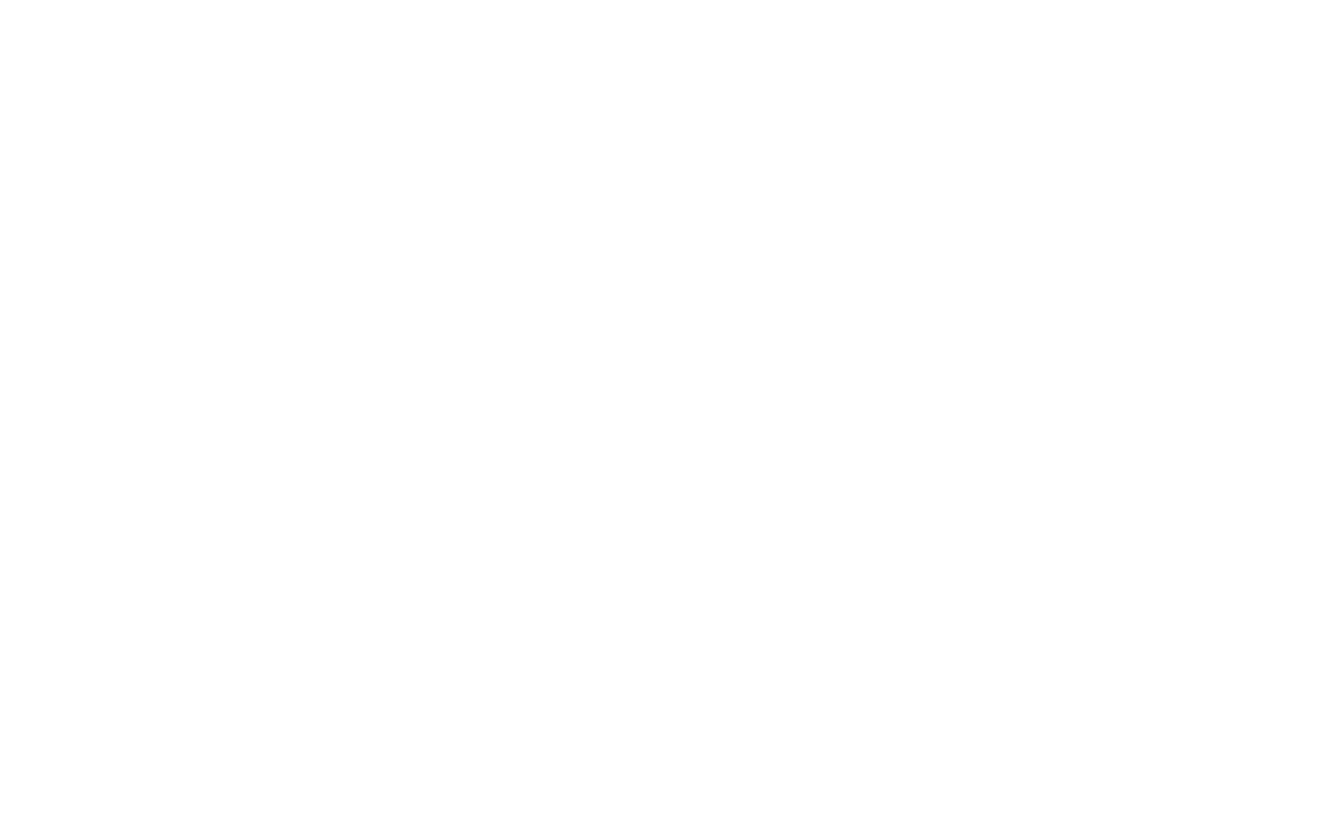
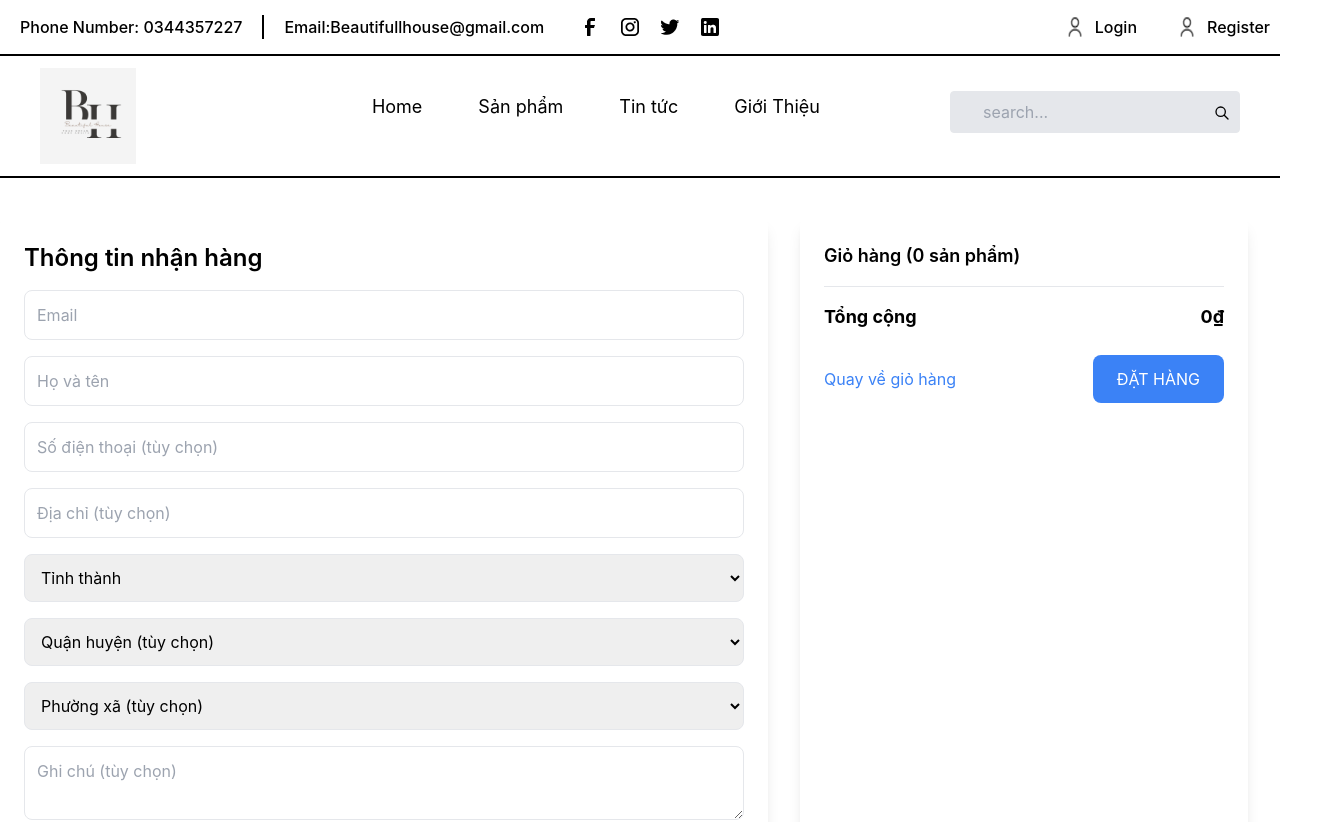
Before and after one commit to Jerry291299/FEDATN, a React (Create React App) app: page /order in a window 1280 px wide. Before the commit this address had no page. Shown: the top 822 px of the page, 1322 px wide, since content can reach past the window. Before the commit the page ends 800 px from the top, so only its background shows below. Built offline with nearby package versions, Linux system fonts and the light colour scheme.

Commit message:
add order form with logic cart

```diff
--- a/src/App.tsx
+++ b/src/App.tsx
@@ -21,6 +21,7 @@ import Tintuc from "./components/tintuc";
 import Tintucdetail from "./components/tintucdetail";
 import Gioithieu from "./components/gioithieu";
 import SearchResults from "./components/SearchResults";
+import OrderPayment from "./components/OrderPayment";
 
 function App() {
   return (
@@ -45,7 +46,7 @@ function App() {
           <Route path="/tintuc" element={<Tintuc />} />
           <Route path="/tintuc/:id" element={<Tintucdetail />} />
           <Route path="/gioithieu" element={<Gioithieu />} />
-
+          <Route path="/order" element={<OrderPayment />} />
           <Route
             path="/admin"
             element={
@@ -59,6 +60,7 @@ function App() {
             <Route path="Listcategory" element={<Listcategory />} />
             <Route path="addcategory" element={<Addcategory />} />
             <Route path="users" element={<Users />} />
+
             <Route path="dashboard/update/:id" Component={Update}></Route>
             <Route
               path="Listcategory/updatecategory/:id"
--- a/src/components/OrderPayment.tsx
+++ b/src/components/OrderPayment.tsx
@@ -1,15 +1,44 @@
-import React from 'react';
+import React, { useEffect, useState } from "react";
+import Header from "./Header";
+import Footer from "./Footer";
+import { getCartByID } from "../service/cart";
+import { CartItem } from "../interface/cart";
+import { NavLink } from "react-router-dom";
+
 
 function OrderPayment() {
+  const [cartItems, setCartItems] = useState<CartItem[]>([]);
+ const [user, setUser] = useState<{
+    info: { role: string; email: string; id: string };
+    id: string;
+  } | null>(null);
 
+  useEffect(() => {
+    const userData = sessionStorage.getItem("user");
+    if (userData) {
+      const { id } = JSON.parse(userData);
+      setUser(id);
+      fetchCartData(id);
+    }
+  }, []);
 
+  const fetchCartData = async (userId: string) => {
+    try {
+      const data = await getCartByID(userId);
+      if (data) {
+        setCartItems(data.items);
+      }
+    } catch (error) {
+      console.error("Error fetching cart data:", error);
+    }
+  };
 
   return (
-    <div className="flex  py-10">
+    <>
+    <Header/>
+    <div className="flex py-10">
       <div className="w-full max-w-3xl bg-white p-6 rounded-lg shadow-lg">
         <h2 className="text-2xl font-semibold mb-4">Thông tin nhận hàng</h2>
-
-        {/* Shipping Information Form */}
         <div className="space-y-4">
           <input
             type="email"
@@ -74,60 +103,45 @@ function OrderPayment() {
             className="w-full border rounded-lg p-3"
           ></textarea>
         </div>
-
-        {/* Payment and Order Summary */}
-
       </div>
 
       <div className="w-full max-w-md mx-auto bg-white p-6 rounded-lg shadow-lg">
-      <h2 className="text-lg font-semibold mb-4">Đơn hàng (1 sản phẩm)</h2>
+        <h2 className="text-lg font-semibold mb-4">Giỏ hàng ({cartItems.length} sản phẩm)</h2>
 
-      {/* Product Information */}
-      <div className="flex items-center justify-between mb-4">
+        {/* Cart Items Display */}
+        {cartItems.map((item) => (
+          <div key={item.productId} className="flex items-center justify-between mb-4">
             <div className="flex items-center">
               <img
-            src="product_image_url" // Replace with actual image URL
-            alt="Product"
+                src={item.img}
+                alt={item.name}
                 className="w-16 h-16 rounded-md mr-4"
               />
-          <span>PG UNLEASHED 1/60 RX-78-2 GUNDAM</span>
+              <span>{item.name}</span>
             </div>
-        <span className="font-semibold">6.000.000₫</span>
+            <span className="font-semibold">{item.price}₫ x {item.quantity}</span>
           </div>
+        ))}
 
-      {/* Discount Code Input */}
-      <div className="flex items-center mb-4">
-        <input
-          type="text"
-          placeholder="Nhập mã giảm giá"
-          className="border p-2 rounded-lg w-full mr-2"
-        />
-        <button className="bg-blue-500 text-white px-4 py-2 rounded-lg">Áp dụng</button>
-      </div>
-
-      {/* Price Details */}
+        {/* Total Calculation */}
         <div className="border-t pt-4 space-y-2">
-        <div className="flex justify-between">
-          <span>Tạm tính</span>
-          <span>6.000.000₫</span>
-        </div>
-        <div className="flex justify-between">
-          <span>Phí vận chuyển</span>
-          <span>-</span>
-        </div>
           <div className="flex justify-between font-bold text-lg">
             <span>Tổng cộng</span>
-          <span>6.000.000₫</span>
+            <span>
+              {cartItems.reduce((total, item) => total + (item.price ?? 0) * (item.quantity ?? 1), 0)}₫
+            </span>
           </div>
         </div>
 
-      {/* Action Buttons */}
+        {/* Action Button */}
         <div className="mt-6 flex justify-between items-center">
-        <a href="#" className="text-blue-500">Quay về giỏ hàng</a>
+          <NavLink to={`/Cart/${user?.id}`} className="text-blue-500">Quay về giỏ hàng</NavLink>
           <button className="bg-blue-500 text-white px-6 py-3 rounded-lg">ĐẶT HÀNG</button>
         </div>
       </div>
     </div>
+    <Footer/>
+    </>
   );
 }
 
--- a/src/components/ProductDetail.tsx
+++ b/src/components/ProductDetail.tsx
@@ -16,7 +16,7 @@ import anh16 from "./img/sofa4.jpeg";
 
 type Props = {};
 
-const ProductDetail: React.FC<Props> = () => {
+const ProductDetail= () => {
   const { id } = useParams();
   const [products, setProduct] = useState<Iproduct | undefined>(undefined);
   const Globalstate = useContext(Cartcontext);
--- a/src/components/cart/cart.tsx
+++ b/src/components/cart/cart.tsx
@@ -179,7 +179,7 @@ const Cart = () => {
 
             <div className="space-y-4">
               <NavLink
-                to={"/#"}
+                to={"/order"}
                 className="block w-full py-3 font-semibold text-center text-white bg-blue-600 rounded-lg hover:bg-blue-700 transition duration-200"
               >
                 Checkout
@@ -202,142 +202,3 @@ const Cart = () => {
 };
 
 export default Cart;
-
-// import { useContext, useEffect, useState } from "react";
-// import { Cartcontext } from "../contexts/cartcontext";
-// import { CartItem } from "../../interface/cart";
-// import { getCartByID, removeFromCart } from "../../service/cart";
-
-// const Cart = () => {
-//   const Globalstate = useContext(Cartcontext);
-//   const { state, dispatch } = Globalstate;
-//   const [userId, setUserId] = useState<string | null>(null);
-//   const [cartItems, setCartItems] = useState<CartItem[]>([]);
-
-//   const handleRemove = async (item: CartItem) => {
-//     try {
-//       const updatedCart = await removeFromCart(
-//         userId as string,
-//         item.productId
-//       );
-//       setCartItems(updatedCart.items); // Update the local cart state after removal
-//       console.log(item.productId, "item id");
-//     } catch (error) {
-//       console.error("Failed to remove item:", error);
-//     }
-//   };
-
-//   const fetchCartData = async (userId: string) => {
-//     try {
-//       console.log(userId);
-
-//       const data = await getCartByID(userId);
-//       if (data) {
-//         setCartItems(data.items);
-//       }
-//     } catch (error) {
-//       console.log(error);
-//     }
-//   };
-
-//   useEffect(() => {
-//     const userData = sessionStorage.getItem("user");
-//     if (userData) {
-//       const {info} = JSON.parse(userData);
-
-//       console.log(info.id);
-
-//       if (info.id) {
-//         fetchCartData(info.id);
-//         setUserId(info.id);
-//       }
-//     }
-//   }, [userId]);
-
-//   const handleIncrease = (item: CartItem) => {
-//     const updatedItems = cartItems.map((cartItem) =>
-//       cartItem.productId === item.productId
-//         ? { ...cartItem, quantity: (cartItem.quantity ?? 0) + 1 }
-//         : cartItem
-//     );
-//     setCartItems(updatedItems);
-//   };
-
-//   const handleDecrease = (item: CartItem) => {
-//     if (item.quantity && item.quantity > 1) {
-//       const updatedItems = cartItems.map((cartItem) =>
-//         cartItem.productId === item.productId
-//           ? { ...cartItem, quantity: cartItem.quantity - 1 }
-//           : cartItem
-//       );
-//       setCartItems(updatedItems);
-//     } else {
-//       handleRemove(item);
-//     }
-//   };
-
-//   const total = cartItems.reduce((total, item) => {
-//     const quantity = item.quantity ?? 0;
-//     const price = item.price ?? 0;
-//     return total + price * quantity;
-//   }, 0);
-
-//   return (
-//     <div className="cart">
-//       <div className="flex justify-between">
-//         <h1>Shopping cart</h1>
-
-//         <div className="total pr-[200px]">
-//           <h2>Tong tien: </h2>
-//           <h2 className="pl-[20px]">{total} $</h2>
-//         </div>
-//       </div>
-
-//       {cartItems.map((item, index) => {
-//         const quantity = item.quantity ?? 0;
-//         const price = item.price ?? 0;
-//         return (
-//           <div
-//             className="card border-2 flex items-center justify-between w-50 mb-4"
-//             key={index}
-//           >
-//             <img
-//               className="max-lg:w-full lg:w-[180px] rounded-lg object-cover"
-//               src={item.img}
-//               alt=""
-//             />
-//             <p className="font-manrope font-bold text-2xl leading-9 text-gray-900">
-//               {item.name}
-//             </p>
-//             <p className="text-indigo-600 font-manrope font-bold text-2xl leading-9 text-right">
-//               {price} $
-//             </p>
-//             <div className="quantity">
-//               <button
-//                 className="rounded-[50px] border border-gray-200 shadow-sm shadow-transparent p-2.5 flex items-center justify-center bg-white transition-all duration-500 hover:shadow-gray-200 hover:bg-gray-50 hover:border-gray-300 focus-within:outline-gray-300"
-//                 onClick={() => handleIncrease(item)}
-//               >
-//                 +
-//               </button>
-//               <p>{quantity}</p>
-//               <button
-//                 className="rounded-[50px] border border-gray-200 shadow-sm shadow-transparent p-2.5 flex items-center justify-center bg-white transition-all duration-500 hover:shadow-gray-200 hover:bg-gray-50 hover:border-gray-300 focus-within:outline-gray-300"
-//                 onClick={() => handleDecrease(item)}
-//               >
-//                 -
-//               </button>
-//             </div>
-//             <button
-//               className="pr-[30px] text-[39px]"
-//               onClick={() => handleRemove(item)}
-//             >
-//               x
-//             </button>
-//           </div>
-//         );
-//       })}
-//     </div>
-//   );
-// };
-
-// export default Cart;
```
Lines whose indentation alone changed are shown as unchanged.
